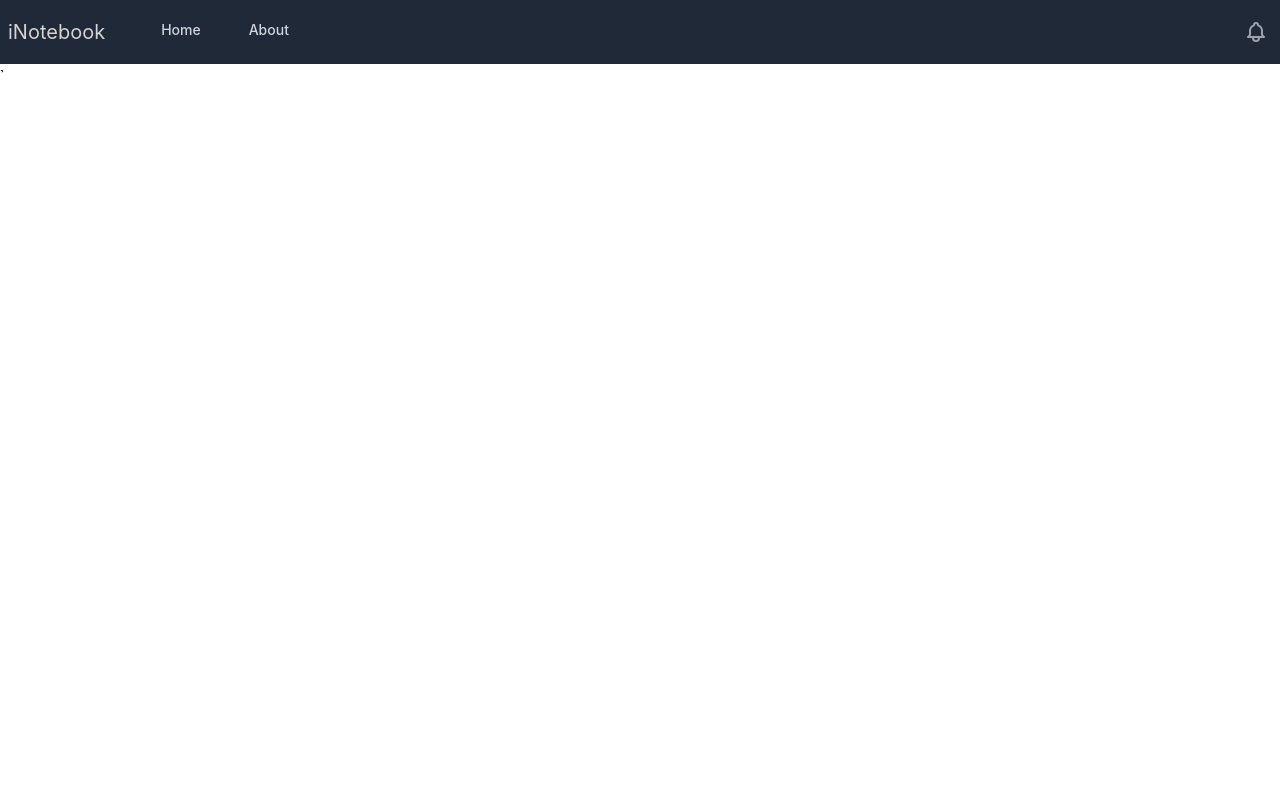
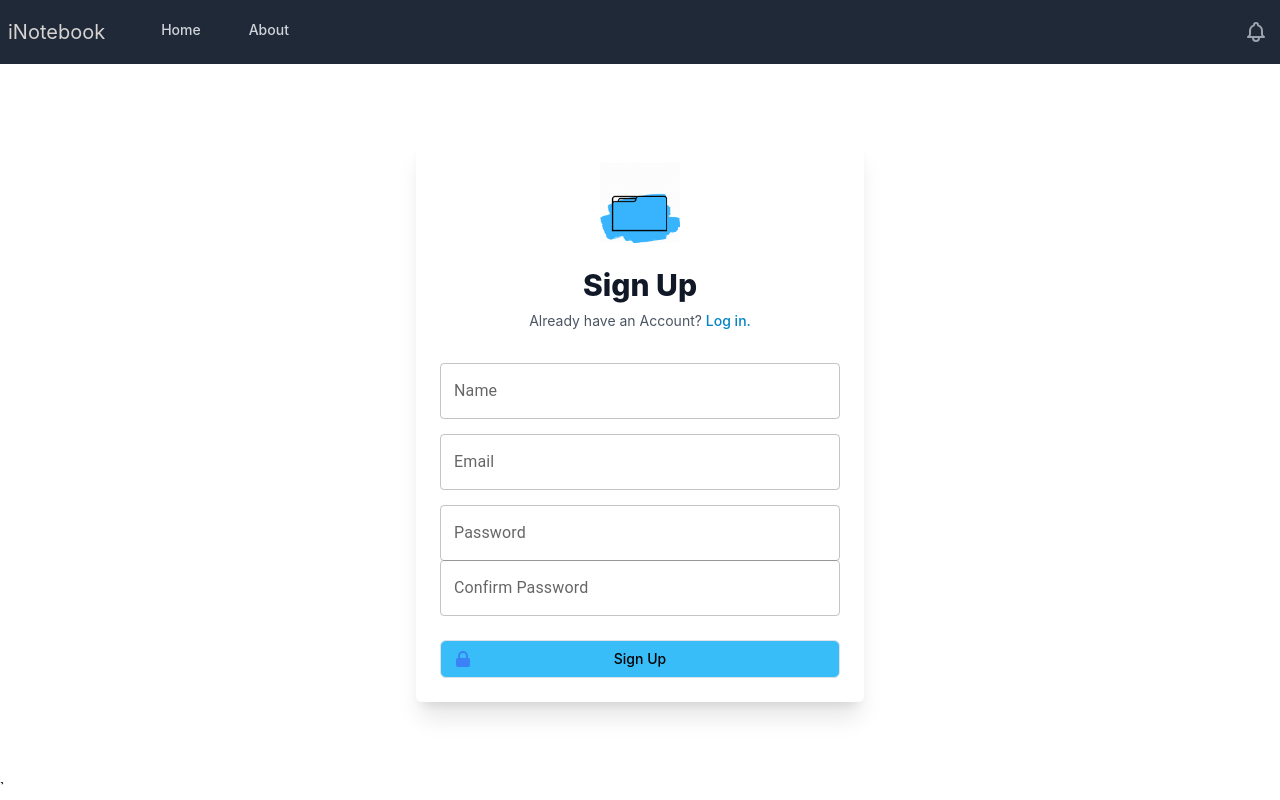
Before and after one commit to rajmahadev8/inotebook, a React (Create React App) app in the folder inotebook/: page /signup in a window 1280 px wide. Built offline with nearby package versions, Linux system fonts and the light colour scheme; the HTML template or start-up script is replaced by a standard one.

Commit message:
Login Done Signup UI done

```diff
--- a/inotebook/src/components/Login.jsx
+++ b/inotebook/src/components/Login.jsx
@@ -1,26 +1,61 @@
-import React from 'react'
+import React ,{useState}from 'react'
 import { LockClosedIcon } from '@heroicons/react/solid'
+import { Link, useHistory } from 'react-router-dom'
+import TextField from '@mui/material/TextField'
+import img from './iNotebook.gif'
+
+const Login = () => {
+    const host = "http://localhost:4000"
+    let history =   useHistory();
+    const [credentials, setCredentials] = useState({email:"",password:""})
+    const login = async(e)=>{
+        e.preventDefault();
+        const response = await fetch(`${host}/api/auth/login`, {
+            method: 'POST',
+            headers: {
+              'Content-Type': 'application/json',
+            },
+            body: JSON.stringify({email:credentials.email, password: credentials.password})
+          });
+          const json = await response.json();
+          console.log(json);
+          if(json.success){
+              //redirect
+              localStorage.setItem('token', json.authToken);
+              history.push('/')
+
+          }else{
+              alert("Invalid Credentials");
+          }
+        }
+    const onChange = (e)=>{
+        setCredentials({...credentials, [e.target.name]:e.target.value})
+    }
 
 
-const Login = () => {
     return (
-        <div>
-            <div className="min-h-full flex items-center justify-center py-12 px-4 sm:px-6 lg:px-8">
-        <div className="max-w-md w-full space-y-8">
+        <div className=''>
+            <div className="min-h-full flex items-center justify-center py-12 px-4 sm:px-6 lg:px-8" style={{ height: "89vh" }}>
+                <div className="max-w-md w-full space-y-8 rounded-md shadow-xl p-4">
                     <div>
                         <img
-              className="mx-auto h-12 w-auto"
-              src="https://tailwindui.com/img/logos/workflow-mark-indigo-600.svg"
+                            className="mx-auto h-20 w-auto"
+                            src={img}
                             alt="Workflow"
                         />
-            <h2 className="mt-6 text-center text-3xl font-extrabold text-gray-900">Sign in to your account</h2>
-
+                        <h2 className="mt-6 text-center text-3xl font-extrabold text-gray-900">Log in to your account</h2>
+                        <p className="mt-2 text-center text-sm text-gray-600">
+                            Don't have an Account?{' '}
+                            <Link to="/signup" className="font-medium text-sky-600 hover:text-sky-500">
+                                Sign up.
+                            </Link>
+                        </p>
                     </div>
-          <form className="mt-8 space-y-6" action="#" method="POST">
+                    <form className="mt-8 space-y-6  " action="#" method="POST">
                         <input type="hidden" name="remember" defaultValue="true" />
-            <div className="rounded-md shadow-sm -space-y-px">
-              <div className='my-3'>
-                <label htmlFor="email-address" className="sr-only">
+                        <div className="-space-y-px">
+                            <div className='mb-3'>
+                                {/* <label htmlFor="email-address" className="sr-only">
                                     Email address
                                 </label>
                                 <input
@@ -29,12 +64,13 @@
                                     type="email"
                                     autoComplete="email"
                                     required
-                  className="appearance-none rounded-none relative block w-full px-3 py-2 border border-gray-300 placeholder-gray-500 text-gray-900 rounded-t-md focus:outline-none focus:ring-indigo-500 focus:border-indigo-500 focus:z-10 sm:text-sm"
+                                    className="appearance-none rounded-none relative block w-full px-4 py-2.5 border border-gray-300 placeholder-gray-500 text-gray-900 rounded-t-md focus:outline-none focus:ring-indigo-500 focus:border-indigo-500 focus:z-10 m:text-m"
                                     placeholder="Email address"
-                />
+                                /> */}
+                                <TextField fullWidth name="email" label="Email" id="Email" value={credentials.email} onChange={onChange}/>
                             </div>
                             <div>
-                <label htmlFor="password" className="sr-only">
+                                {/* <label htmlFor="password" className="sr-only">
                                     Password
                                 </label>
                                 <input
@@ -43,14 +79,25 @@
                                     type="password"
                                     autoComplete="current-password"
                                     required
-                  className="appearance-none rounded-none relative block w-full px-3 py-2 border border-gray-300 placeholder-gray-500 text-gray-900 rounded-b-md focus:outline-none focus:ring-indigo-500 focus:border-indigo-500 focus:z-10 sm:text-sm"
+                                    className="appearance-none rounded-none relative block w-full px-4 py-2.5 border border-gray-300 placeholder-gray-500 text-gray-900 rounded-b-md focus:outline-none focus:ring-indigo-500 focus:border-indigo-500 focus:z-10 m:text-m"
                                     placeholder="Password"
+
+                                /> */}
+                                <TextField
+                                    fullWidth
+                                    name="password"
+                                    id="outlined-password-input"
+                                    label="Password"
+                                    type="password"
+                                    value={credentials.password}
+                                    autoComplete="current-password"
+                                    onChange={onChange}
                                 />
                             </div>
                         </div>
 
                         <div className="flex items-center justify-between">
-              <div className="flex items-center">
+                            {/* <div className="flex items-center">
                                 <input
                                     id="remember-me"
                                     name="remember-me"
@@ -60,10 +107,10 @@
                                 <label htmlFor="remember-me" className="ml-2 block text-sm text-gray-900">
                                     Remember me
                                 </label>
-              </div>
+                            </div> */}
 
                             <div className="text-sm">
-                <a href="#" className="font-medium text-indigo-600 hover:text-indigo-500">
+                                <a href="#" className="font-medium text-sky-600 hover:text-sky-500	">
                                     Forgot your password?
                                 </a>
                             </div>
@@ -71,13 +118,14 @@
 
                         <div>
                             <button
-                type="submit"
-                className="group relative w-full flex justify-center py-2 px-4 border border-transparent text-sm font-medium rounded-md text-white bg-indigo-600 hover:bg-indigo-700 focus:outline-none focus:ring-2 focus:ring-offset-2 focus:ring-indigo-500"
+                                className="group relative w-full flex justify-center py-2 px-4 border border-transparent text-sm font-medium rounded-md text-black bg-sky-400 hover:bg-sky-300 focus:outline-none focus:ring-2 focus:ring-offset-2 focus:ring-sky-600"
+                                // style={{backgroundColor:"#38b6ff"}}
+                                onClick={login}
                             >
                                 <span className="absolute left-0 inset-y-0 flex items-center pl-3">
-                  <LockClosedIcon className="h-5 w-5 text-indigo-500 group-hover:text-indigo-400" aria-hidden="true" />
+                                    <LockClosedIcon className="h-5 w-5 text-blue-500 group-hover:text-blue-700" aria-hidden="true" />
                                 </span>
-                Sign in
+                                Log in
                             </button>
                         </div>
                     </form>
--- a/inotebook/src/components/Signup.jsx
+++ b/inotebook/src/components/Signup.jsx
@@ -1,10 +1,131 @@
 import React from 'react'
+import { LockClosedIcon } from '@heroicons/react/solid'
+import { Link } from 'react-router-dom'
+import TextField from '@mui/material/TextField'
+import img from './iNotebook.gif'
 
 const Signup = () => {
     return (
-        <div>
+        <div className=''>
+        <div className="min-h-full flex items-center justify-center py-12 px-4 sm:px-6 lg:px-8" style={{height: "89vh"}}>
+            <div className="max-w-md w-full space-y-8 rounded-md shadow-xl p-4 ">
+                <div>
+                    <img
+                        className="mx-auto h-20 w-auto"
+                        src={img}
+                        alt="Workflow"
+                    />
+                    <h2 className="mt-6 text-center text-3xl font-extrabold text-gray-900">Sign Up</h2>
+                    <p className="mt-2 text-center text-sm text-gray-600">
+                         Already have an Account?{' '}
+                        <Link to="/login" className="font-medium text-sky-600 hover:text-sky-500">
+                           Log in.
+                        </Link>
+                    </p>
+                </div>
+                <form className="mt-8 space-y-6  " action="#" method="POST">
+                    <input type="hidden" name="remember" defaultValue="true" />
+                    <div className="-space-y-px">
+                    <div className='mb-3'>
+                            {/* <label htmlFor="name" className="sr-only">
+                              Name
+                            </label>
+                            <input
+                                id="name"
+                                name="name"
+                                type="text"
+                                autoComplete="name"
+                                required
+                                className="appearance-none rounded-none relative block w-full px-4 py-2.5 border border-gray-300 placeholder-gray-500 text-gray-900 rounded-t-md focus:outline-none focus:ring-indigo-500 focus:border-indigo-500 focus:z-10 m:text-m"
+                                placeholder="Name"
+                            /> */}
+                            <TextField fullWidth name="Name" label="Name" id="Name" />
 
+                        </div>
+                        <div className='mb-3'>
+                            {/* <label htmlFor="email-address" className="sr-only">
+                                Email address
+                            </label>
+                            <input
+                                id="email-address"
+                                name="email"
+                                type="email"
+                                autoComplete="email"
+                                required
+                                className="appearance-none rounded-none relative block w-full px-4 py-2.5 border border-gray-300 placeholder-gray-500 text-gray-900 rounded-t-md focus:outline-none focus:ring-indigo-500 focus:border-indigo-500 focus:z-10 m:text-m"
+                                placeholder="Email address"
+                            /> */}
+                            <TextField fullWidth name="Email" label="Email" id="Email" />
+                        </div>
+                        <div>
+                            {/* <label htmlFor="password" className="sr-only">
+                                Password
+                            </label>
+                            <input
+                                id="password"
+                                name="password"
+                                type="password"
+                                autoComplete="current-password"
+                                required
+                                className="appearance-none rounded-none relative block w-full px-4 py-2.5 border border-gray-300 placeholder-gray-500 text-gray-900 rounded-b-md focus:outline-none focus:ring-indigo-500 focus:border-indigo-500 focus:z-10 m:text-m"
+                                placeholder="Password"
+
+                            /> */}
+                            <TextField
+                                fullWidth
+                                id="outlined-password-input"
+                                label="Password"
+                                type="password"
+                                autoComplete="current-password"
+                            />
+                        </div>
+                        <div>
+                            <TextField
+                                fullWidth
+                                id="outlined-password-input"
+                                label="Confirm Password"
+                                type="password"
+                                autoComplete="current-password"
+                            />
+                        </div>
+                    </div>
+
+                    {/* <div className="flex items-center justify-between">
+                        <div className="flex items-center">
+                            <input
+                                id="remember-me"
+                                name="remember-me"
+                                type="checkbox"
+                                className="h-4 w-4 text-indigo-600 focus:ring-indigo-500 border-gray-300 rounded"
+                            />
+                            <label htmlFor="remember-me" className="ml-2 block text-sm text-gray-900">
+                                Remember me
+                            </label>
+                        </div>
+
+                        <div className="text-sm">
+                                <a href="#" className="font-medium text-sky-600 hover:text-sky-500	">
+                                    Forgot your password?
+                                </a>
+                        </div>
+                    </div> */}
+
+                    <div>
+                            <button
+                                type="submit"
+                                className="group relative w-full flex justify-center py-2 px-4 border border-transparent text-sm font-medium rounded-md text-black bg-sky-400 hover:bg-sky-300 focus:outline-none focus:ring-2 focus:ring-offset-2 focus:ring-sky-600"
+                                // style={{backgroundColor:"#38b6ff"}}
+                            >
+                                <span className="absolute left-0 inset-y-0 flex items-center pl-3">
+                                    <LockClosedIcon className="h-5 w-5 text-blue-500 group-hover:text-blue-700" aria-hidden="true" />
+                                </span>
+                                Sign Up
+                            </button>
+                    </div>
+                </form>
+            </div>
         </div>
+    </div>
     )
 }
 
```
Also changed, not shown: inotebook/src/components/iNotebook.gif (added), 1 other file (tests, documents, lock files or other folders). Lines whose indentation alone changed are shown as unchanged.
